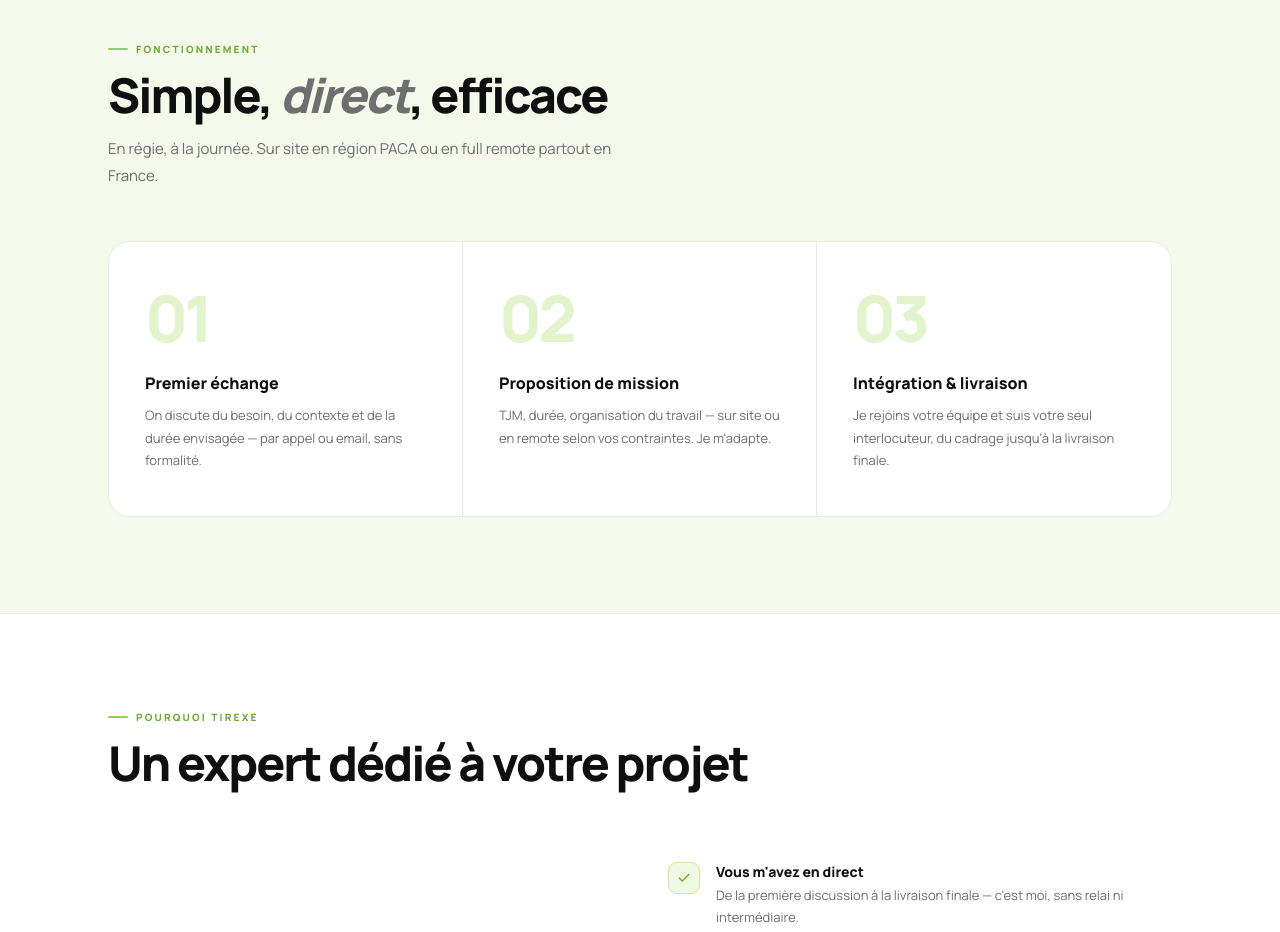
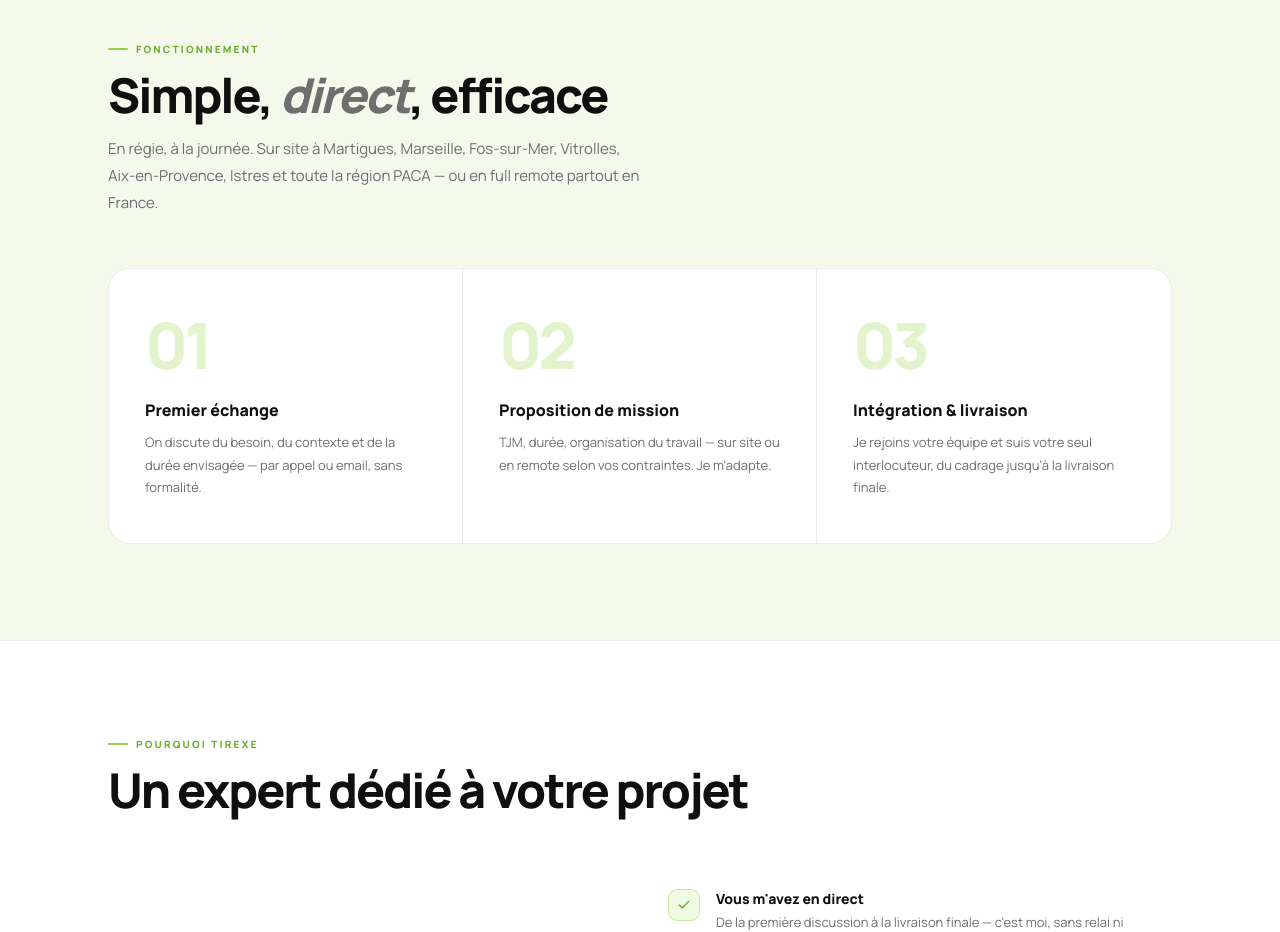
Before and after one commit to CedricoBanjo/tirexe-site, a Next.js app: page / in a window 1280 px wide. Shown: the part 3520-4452 px from the top of the page. Built offline with nearby package versions, Linux system fonts and the light colour scheme.

Commit message:
Update Process.jsx

```diff
--- a/components/Process.jsx
+++ b/components/Process.jsx
@@ -4,7 +4,7 @@ export default function Process() {
       <div className="wrap">
         <div className="ey">Fonctionnement</div>
         <div className="sec-h">Simple, <em>direct</em>, efficace</div>
-        <p className="sec-sub">En régie, à la journée. Sur site en région PACA ou en full remote partout en France.</p>
+        <p className="sec-sub">En régie, à la journée. Sur site à Martigues, Marseille, Fos-sur-Mer, Vitrolles, Aix-en-Provence, Istres et toute la région PACA — ou en full remote partout en France.</p>
         <div className="proc-wrap">
           <div className="proc-s">
             <div className="proc-n">01</div>
```
